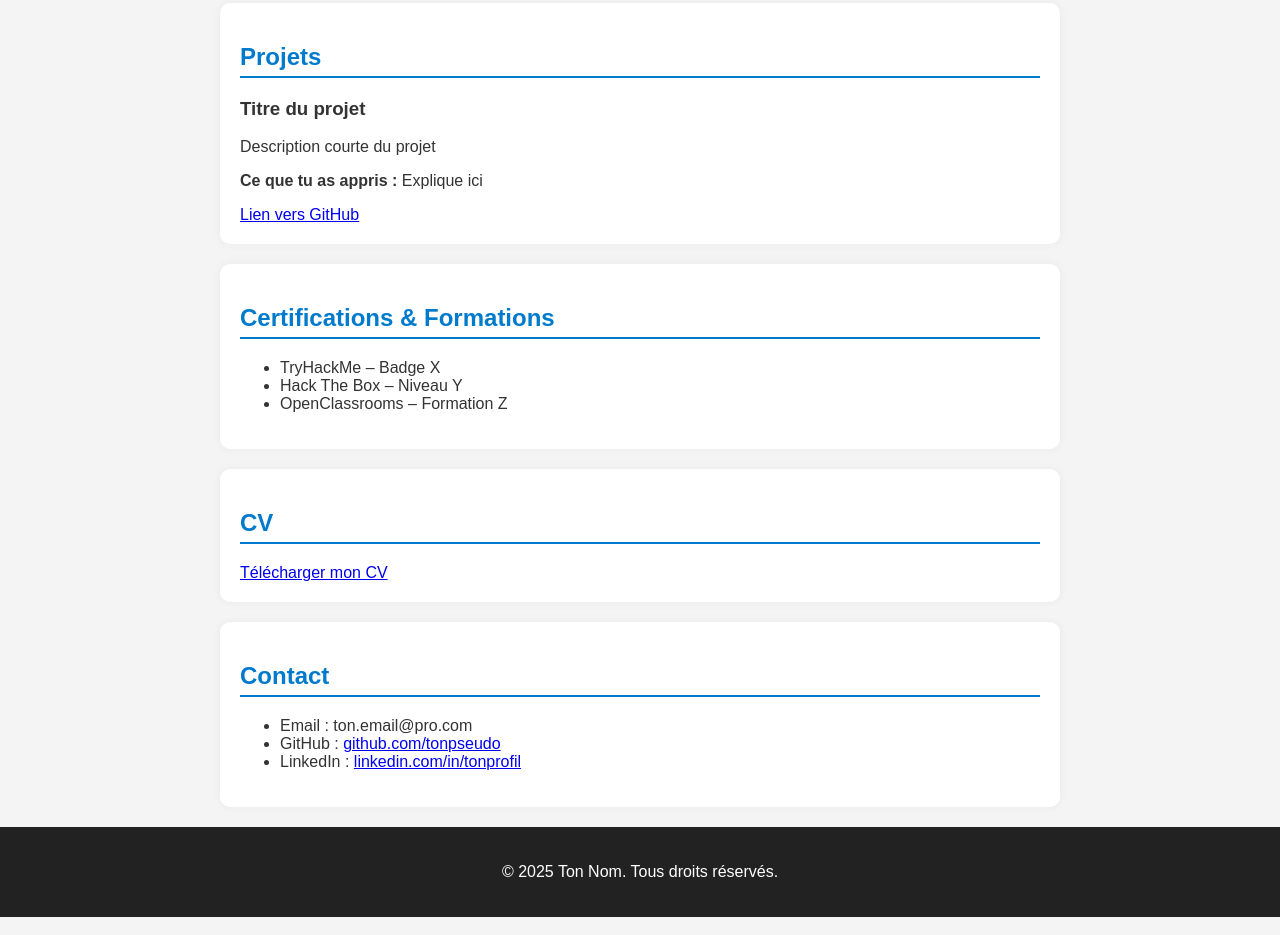
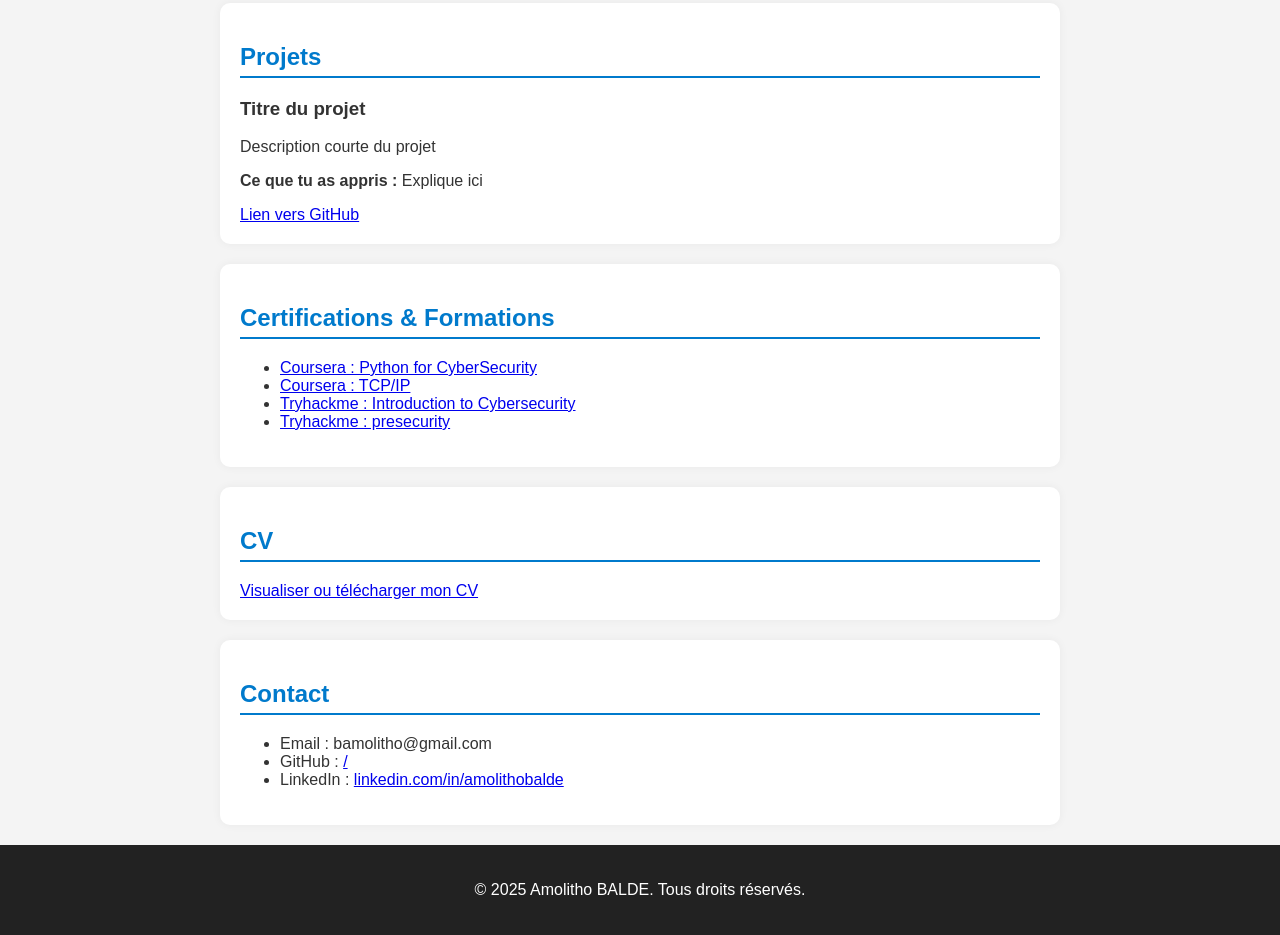
Before and after one commit to Bamolitho/portfolio, a plain HTML site: page index.html in a window 1280 px wide. Shown: the part 632-1567 px from the top of the page. Drawn offline with Linux system fonts and the light colour scheme.

Commit message:
Update index.html

```diff
--- a/index.html
+++ b/index.html
@@ -45,30 +45,32 @@
     <h2>Certifications & Formations</h2>
     <ul>
       <!-- METS TES CERTIFS ICI -->
-      <li>TryHackMe – Badge X</li>
-      <li>Hack The Box – Niveau Y</li>
-      <li>OpenClassrooms – Formation Z</li>
+      <li><a href = "https://github.com/Bamolitho/portfolio/blob/main/assets/Certificats/Coursera_Python_for_CyberSecurity.pdf" target="_blank">Coursera : Python for CyberSecurity</a></li>
+      <li><a href = "https://github.com/Bamolitho/portfolio/blob/main/assets/Certificats/Coursera_TCP-IP.pdf" target="_blank">Coursera : TCP/IP</a></li>
+      <li><a href = "https://github.com/Bamolitho/portfolio/blob/main/assets/Certificats/tryhackme_intro_to_CyberSecurity.png" target="_blank">Tryhackme : Introduction to Cybersecurity</a></li>
+      <li><a href = " https://github.com/Bamolitho/portfolio/blob/main/assets/Certificats/tryhackme_presecurity.png" target="_blank">Tryhackme : presecurity</a></li>
+     <!-- <li><a href = " " target="_blank"></a></li> -->
     </ul>
   </section>
 
   <section id="cv">
     <h2>CV</h2>
     <!-- METS LE LIEN VERS TON CV PDF -->
-    <a href="https://github.com/Bamolitho/portfolio/blob/main/assets/amolitho_balde_cv.pdf" target="_blank">Télécharger mon CV</a>
+    <a href="https://github.com/Bamolitho/portfolio/blob/main/assets/amolitho_balde_cv.pdf" target="_blank">Visualiser ou télécharger mon CV</a>
   </section>
 
   <section id="contact">
     <h2>Contact</h2>
     <ul>
       <!-- METS TES INFOS ICI -->
-      <li>Email : ton.email@pro.com</li>
-      <li>GitHub : <a href="https://github.com/tonpseudo">github.com/tonpseudo</a></li>
-      <li>LinkedIn : <a href="https://linkedin.com/in/tonprofil">linkedin.com/in/tonprofil</a></li>
+      <li>Email : bamolitho@gmail.com</li>
+      <li>GitHub : <a href="https://bamolitho.github.io/portfolio/">/</a></li>
+      <li>LinkedIn : <a href="https://www.linkedin.com/in/amolithobalde/">linkedin.com/in/amolithobalde</a></li>
     </ul>
   </section>
 
   <footer>
-    <p>&copy; 2025 Ton Nom. Tous droits réservés.</p>
+    <p>&copy; 2025 Amolitho BALDE. Tous droits réservés.</p>
   </footer>
 </body>
 </html>
```
